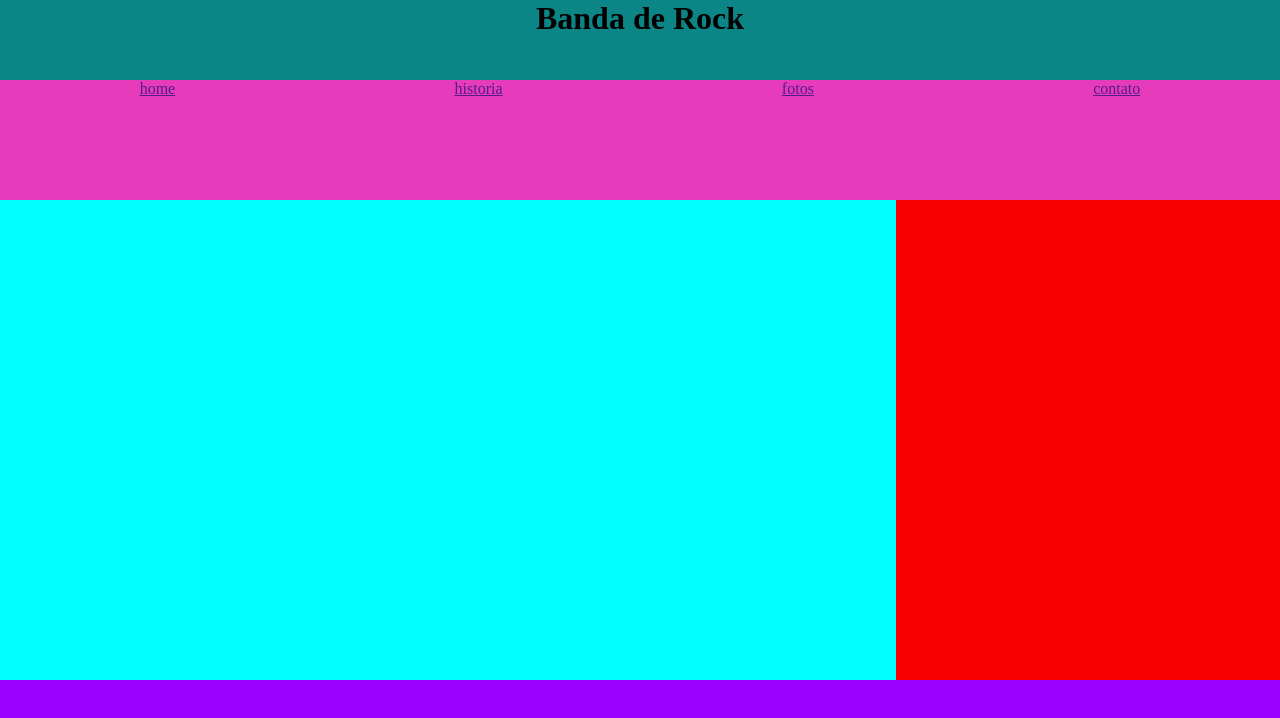
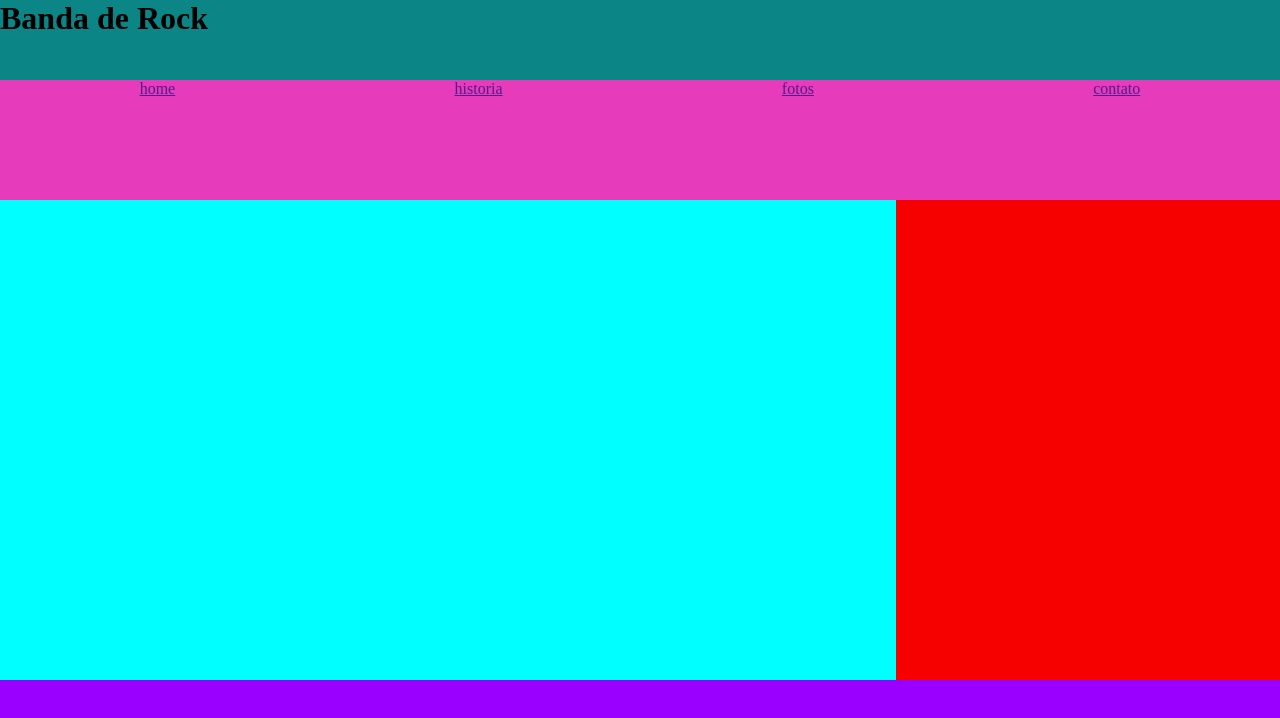
Before and after one commit to bizerlotti/banda_de_Rock, a plain HTML site: page paginas/banda-de-rock.html in a window 1280 px wide. Drawn offline with Linux system fonts and the light colour scheme; files that its build step writes are made by us from their sources.

Commit message:
criacao banda de rock

```diff
--- a/css/style.css
+++ b/css/style.css
@@ -40,6 +40,3 @@ ul {
     align-items: center;
     list-style: none;
 }
-h1{
-    align-items: center;
-}
--- a/paginas/banda-de-rock.html
+++ b/paginas/banda-de-rock.html
@@ -9,7 +9,7 @@
 <body>
 
     <div id="topo">
-        <center><h1>Banda de Rock</h1></center>
+       <h1>Banda de Rock</h1>
     </div>
 
     <div id="menu">
```
